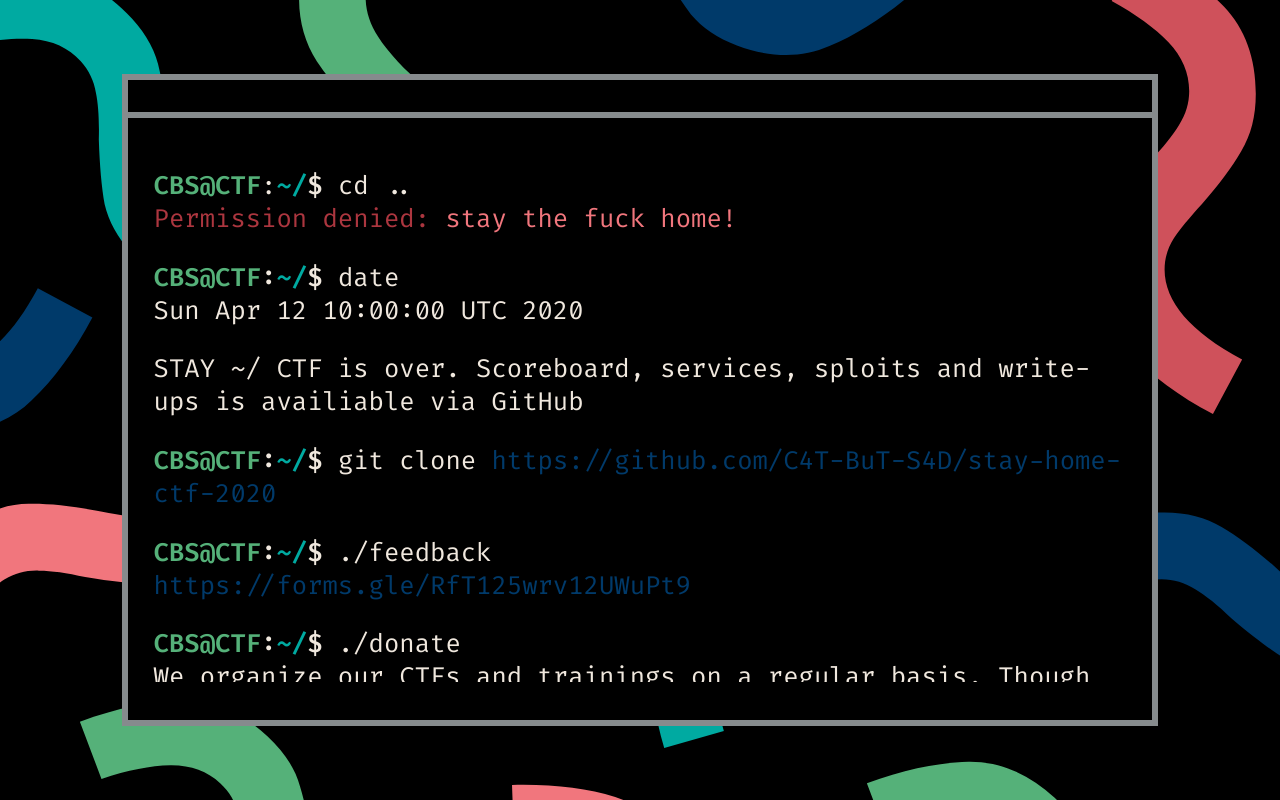
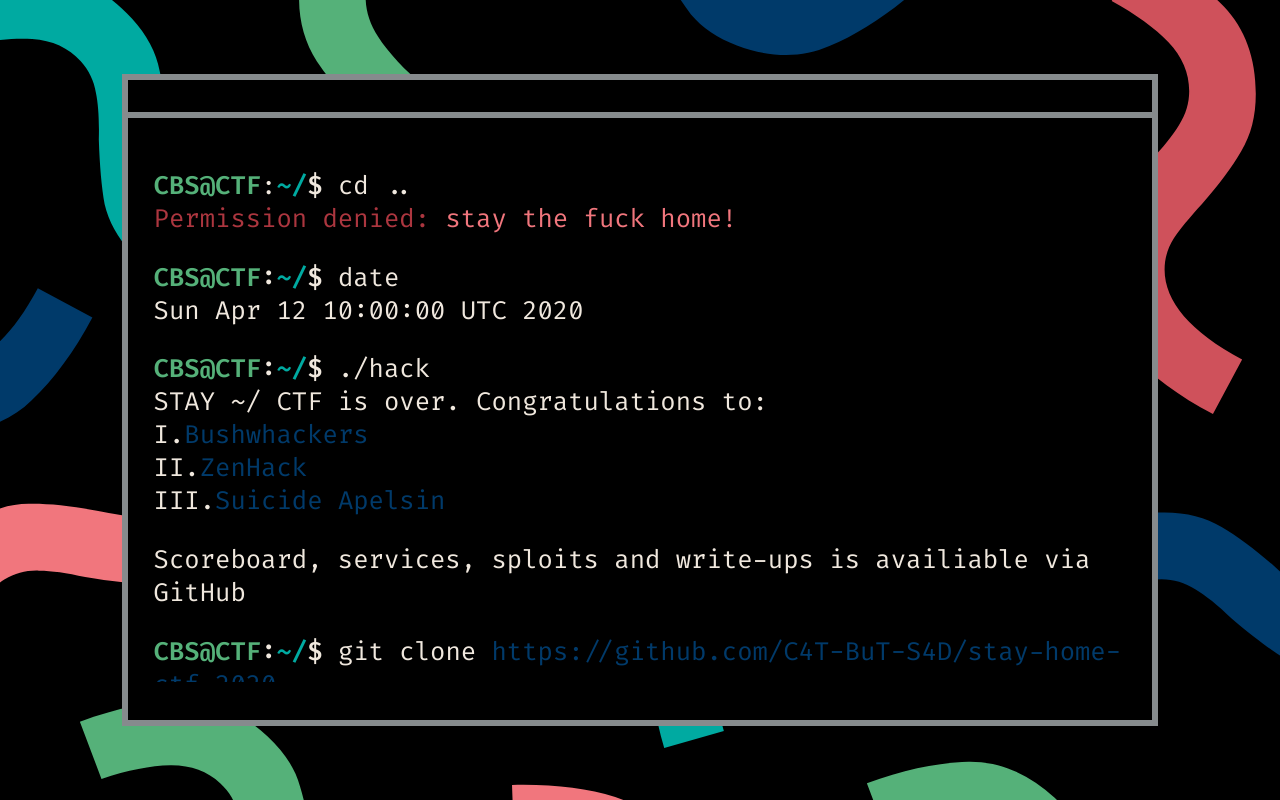
Before and after one commit to views-gang/stay.cbsctf.live, a plain HTML site: page index.html in a window 1280 px wide. Drawn offline with Linux system fonts and the light colour scheme.

Commit message:
it's over

```diff
--- a/index.html
+++ b/index.html
@@ -30,7 +30,9 @@
 			<span class="red">Permission denied:</span> <span class="other-red">stay the fuck home!</span></p>
 			<p><span class="prompt-cbs">CBS@CTF</span><span class="prompt-shell">:</span><span class="prompt-home">~/</span><span class="prompt-shell">$</span> date<br>
 		Sun Apr 12 10:00:00 UTC 2020</p>
-		<p>STAY ~/ CTF is over. Scoreboard, services, sploits and write-ups is availiable via GitHub</p><p><span class="prompt-cbs">CBS@CTF</span><span class="prompt-shell">:</span><span class="prompt-home">~/</span><span class="prompt-shell">$</span> git clone <a href="https://github.com/C4T-BuT-S4D/stay-home-ctf-2020">https://github.com/C4T-BuT-S4D/stay-home-ctf-2020</a></p>
+		<p><span class="prompt-cbs">CBS@CTF</span><span class="prompt-shell">:</span><span class="prompt-home">~/</span><span class="prompt-shell">$</span> ./hack<br>STAY ~/ CTF is over. Congratulations to: <br>I.<a href="https://ctftime.org/team/586">Bushwhackers</a><br>II.<a href="https://ctftime.org/team/37768">ZenHack</a><br>III.<a href="https://ctftime.org/team/114421">Suicide Apelsin</a></p><p>Scoreboard, services, sploits and write-ups is availiable via GitHub</p>
+
+		<p><span class="prompt-cbs">CBS@CTF</span><span class="prompt-shell">:</span><span class="prompt-home">~/</span><span class="prompt-shell">$</span> git clone <a href="https://github.com/C4T-BuT-S4D/stay-home-ctf-2020">https://github.com/C4T-BuT-S4D/stay-home-ctf-2020</a></p>
 		<p><span class="prompt-cbs">CBS@CTF</span><span class="prompt-shell">:</span><span class="prompt-home">~/</span><span class="prompt-shell">$</span> ./feedback<br><a href="https://forms.gle/RfT125wrv12UWuPt9
 ">https://forms.gle/RfT125wrv12UWuPt9
 </a></p>
```
